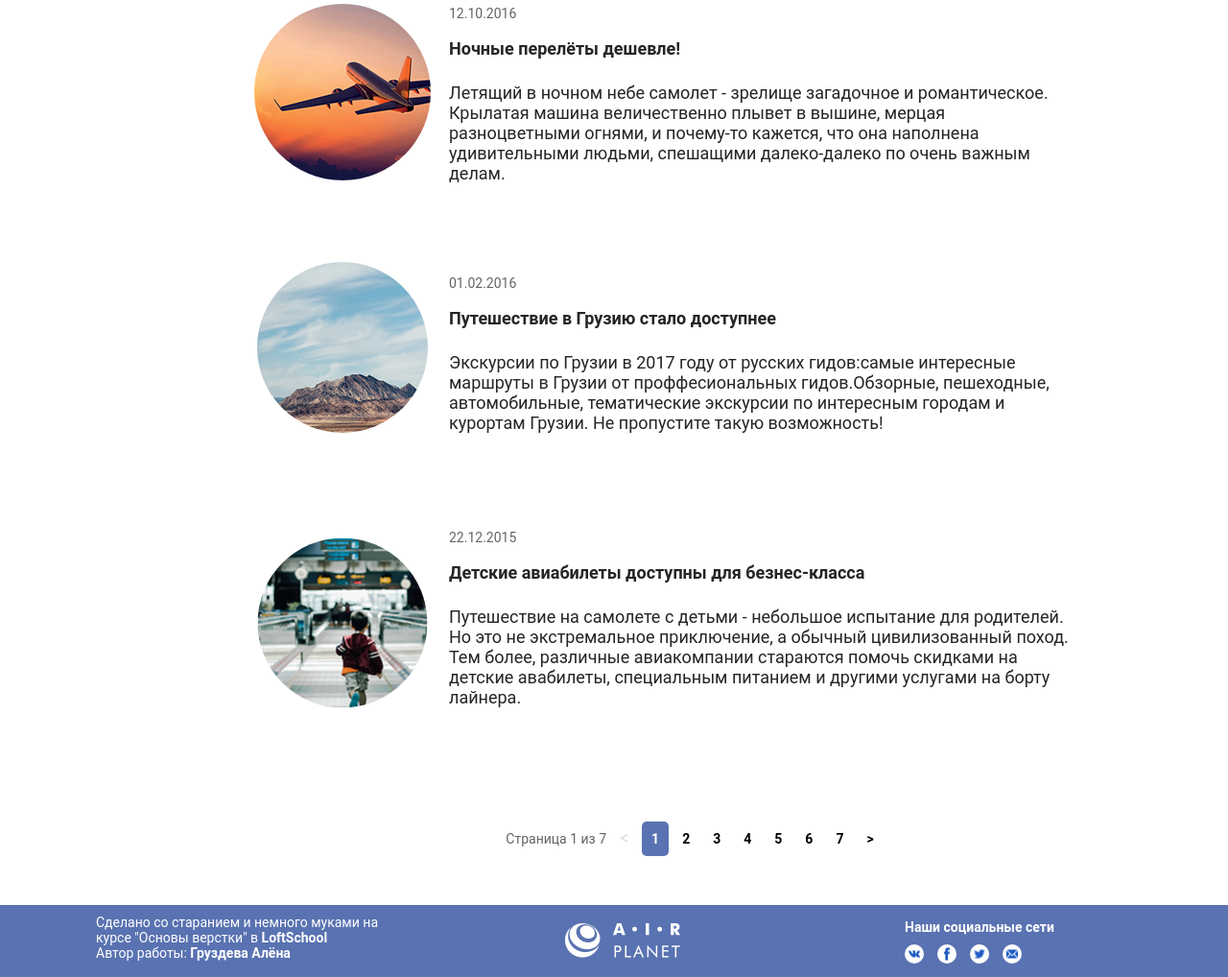
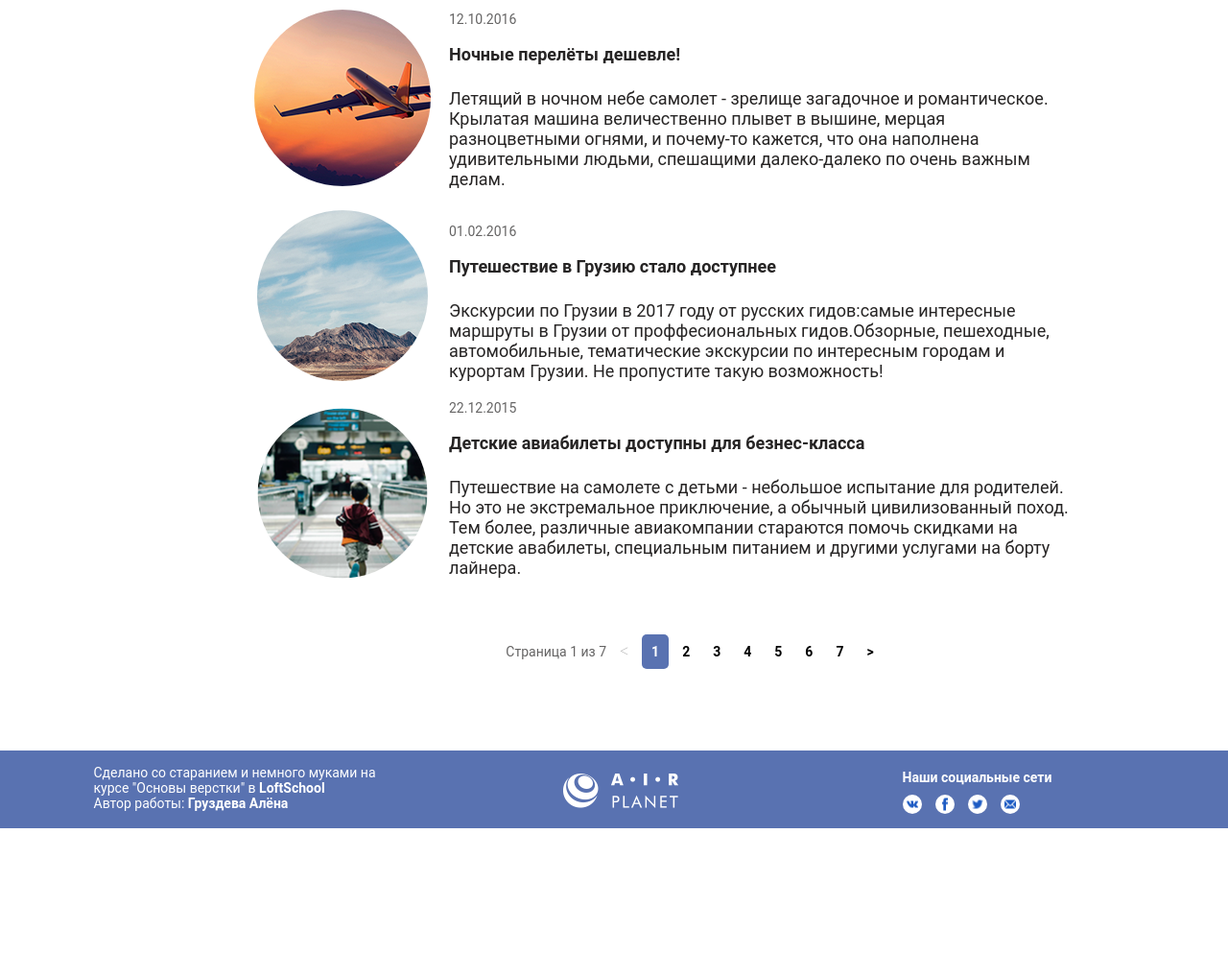
Before and after one commit to nell-remus/airplanet, a plain HTML site: page index.html in a window 1280 px wide. Shown: the part 1119-2137 px from the top of the page at 96% size. After the commit the page ends 1982 px from the top, so only its background shows below. Drawn offline with Linux system fonts and the light colour scheme.

Commit message:
take two: debugging

```diff
--- a/index.html
+++ b/index.html
@@ -10,7 +10,6 @@
 
 <body>
     <div class="wrapper">
-        <div class="conteiner">
         <header class="header">
             <div class="conteiner header__container">
                 <a href="#" class="logo">
@@ -22,7 +21,6 @@
                 </div>
             </div>
         </header>
-        </div>
         <main class="page-content">
             <div class="container">
                 <!--кейс 'МЕНЮ' начало-->
@@ -231,8 +229,8 @@
             </div>
         </main>
         <!--кейс нижний колонтитул начало-->
-        <div class="footer__conteiner">
         <footer class="footer">
+            <div class="footer-conteiner">
                 <div class="footer__autor">
                     <div class="autor__message">Сделано со старанием и немного муками на курсе "Основы верстки" в <a href="https://loftschool.com" class="autor__message-link">LoftSchool</a></div>
                     <div class="autor__name">Автор работы: <a href="https://vk.com/nell_remus" class="autor__name-link">Груздева Алёна</a></div>
@@ -265,8 +263,8 @@
                         </li>
                     </ul>
                 </div>
+            </div>
         </footer>
-        </div>
         <!--кейс нижний колонтитул конец-->
     </div>
     </div>
--- a/main.css
+++ b/main.css
@@ -201,7 +201,6 @@ img {
 
 .tariff__name {
     width: 255px;
-    height: 10px;
     font-family: Roboto;
     font-size: 15px;
     font-weight: bold;
@@ -263,7 +262,6 @@ img {
 /*БЛОК 'НОВОСТИ' ЗАГОЛОВОК*/
 
 .news__main-title {
-    height: 60px;
     font-family: Roboto;
     font-size: 50px;
     font-weight: bold;
@@ -323,31 +321,31 @@ img {
 
 .news__content p {
     width: 650px;
-    height: 165px;
     font-family: Roboto;
     font-size: 18px;
     text-align: left;
     color: #262424;
 }
 
-.footer__conteiner {
+.footer {
     background-color: #5972b1;
+    padding-left: 15px;
+    padding-top: 15px;
+    padding-bottom: 15px;
+    margin-top: 60px;
 }
 
-footer {
+.footer-conteiner {
+    max-width: 1100px;
     margin: 0 auto;
-    max-width: 1100px;
-    height: 75px;
+    position: relative;
 }
 
 .footer__autor {
     position: relative;
     display: inline-block;
     width: 300px;
-    height: 50px;
     text-align: left;
-    margin-left: 10px;
-    margin-top: 10px;
 }
 
 .autor__message,
@@ -409,12 +407,15 @@ footer {
     transform: translate(-50%, -50%)
 }
 
+.social-links:last-child {
+    margin-right: 0;
+}
+
 .pagination {
     width: 920px;
     vertical-align: middle;
     text-align: center;
     margin-top: 0;
-    margin-bottom: 60px;
 }
 
 .pagination__list {
```
Lines whose indentation alone changed are shown as unchanged.
